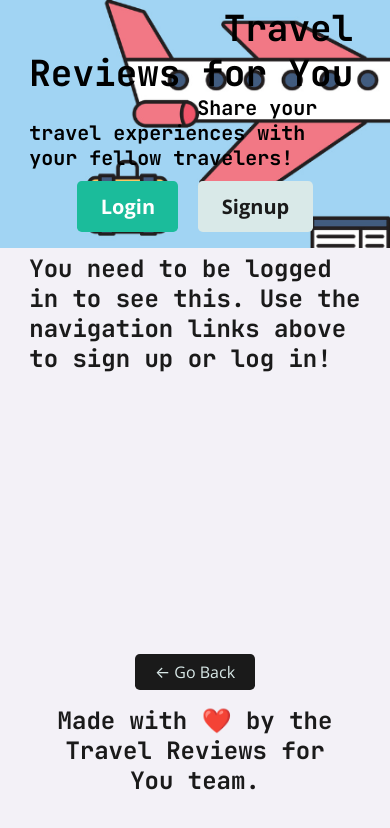
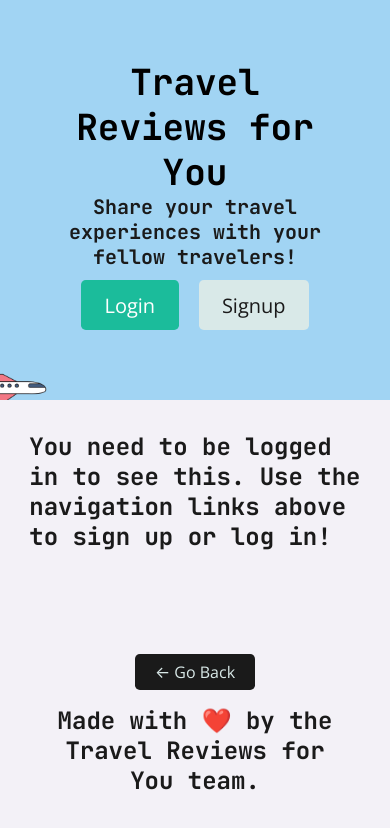
Before and after one commit to abrownstein2022/mern-travel-blog, a React (Create React App) app in the folder client/: page /me in a window 390 px wide. Shown: the top 828 px of the page. Built offline with nearby package versions, Linux system fonts and the light colour scheme; no server answers.

Commit message:
worked on responsiveness layout

```diff
--- a/client/src/components/Header/index.js
+++ b/client/src/components/Header/index.js
@@ -9,16 +9,17 @@ const Header = () => {
     Auth.logout();
   };
   return (
-    <header className="bg-primary text-light mb-1 py-1 flex-row align-center">
-      <div className="container flex-row justify-space-between-lg justify-center align-center">
-        <div>
-          <Link className="text-light" to="/">
-            <h1 className="m-0">&nbsp;&nbsp;&nbsp;&nbsp;&nbsp;&nbsp;&nbsp;&nbsp;&nbsp;Travel Reviews for You</h1>
-          </Link>
-          <h5 className="m-0">&nbsp;&nbsp;&nbsp;&nbsp;&nbsp;&nbsp;&nbsp;&nbsp;&nbsp;&nbsp;&nbsp;&nbsp;&nbsp;&nbsp;Share your travel experiences with your fellow travelers!</h5>
+    <>
+
+    <header id='main-header'>
+        <div className='content'>
+          <div className="text-light">
+            <h1 className="m-0">Travel Reviews for You</h1>
+          </div>
+          <h5 className="m-0">Share your travel experiences with your fellow travelers!</h5>
         </div>
         <div>
-          {Auth.loggedIn() ? (
+        {Auth.loggedIn() ? (
             <>
               <Link className="btn btn-lg btn-info m-2" to="/me">
                 {Auth.getProfile().data.username}'s profile
@@ -38,8 +39,10 @@ const Header = () => {
             </>
           )}
         </div>
-      </div>
     </header>
+
+
+    </>
   );
 };
 
--- /dev/null
+++ b/client/src/custom.css
@@ -0,0 +1,43 @@
+#main-header {
+    background-color: #A1d4f3 !important;
+    background-image: url(../src/travel-image2.png);
+    background-repeat: no-repeat;
+    background-size: 30% auto;
+    background-position: -20% bottom;
+    /* make the container a flexbox */
+    display: flex;
+    /* set the flex dir - refault is row, but watch out for overrides */
+    flex-direction: row;
+    /* center the items vertically like __---__ */
+    /* when flex direction is column - the whole div is rotated 90 degrees
+    so 'align-items' becomes horizontal / justify becomes vertical */
+    align-items: center;
+    /* center tthe content */
+    justify-content: center;
+    /* could provide padding - but likely to change with screen size if using correct % or rem unints */
+    /* just give it a decent min height - big enough for the image */
+    min-height: 12rem;
+    padding: 0;
+    padding-left: max(16rem, 20vw);
+    margin-bottom: 2rem;
+}
+
+
+
+/* max width means apply these styles to all sizes less than or equal to 992 (mobile) */
+@media screen and (max-width: 992px) {
+    #main-header{
+        flex-direction: column;
+        height: 25rem;
+        align-items: center;
+        justify-content: center;
+        padding-left: 0;
+    }
+
+    #main-header .content {
+        text-decoration: none !important;
+        text-align: center;
+        max-width: 70vw;
+    }
+
+}
--- a/client/src/index.css
+++ b/client/src/index.css
@@ -926,9 +926,9 @@ a:hover {
 /* alexis 2/2/23 */
 .bg-primary {
   background-color: #A1d4f3 !important;
-  background-image: url(../src/travel-image2.png);
+  /* background-image: url(../src/travel-image2.png);
   background-repeat: no-repeat;
-  background-size: 600px 300px;
+  background-size: 600px 300px; */
 }
 /* alexis 2/2/23 */
 .bg-primary2 {
--- a/client/src/index.js
+++ b/client/src/index.js
@@ -1,6 +1,7 @@
 import React from 'react';
 import ReactDOM from 'react-dom';
 import './index.css';
+import './custom.css';
 import App from './App';
 import reportWebVitals from './reportWebVitals';
 
```
Also changed, not shown: client/src/travel-image2.png.
